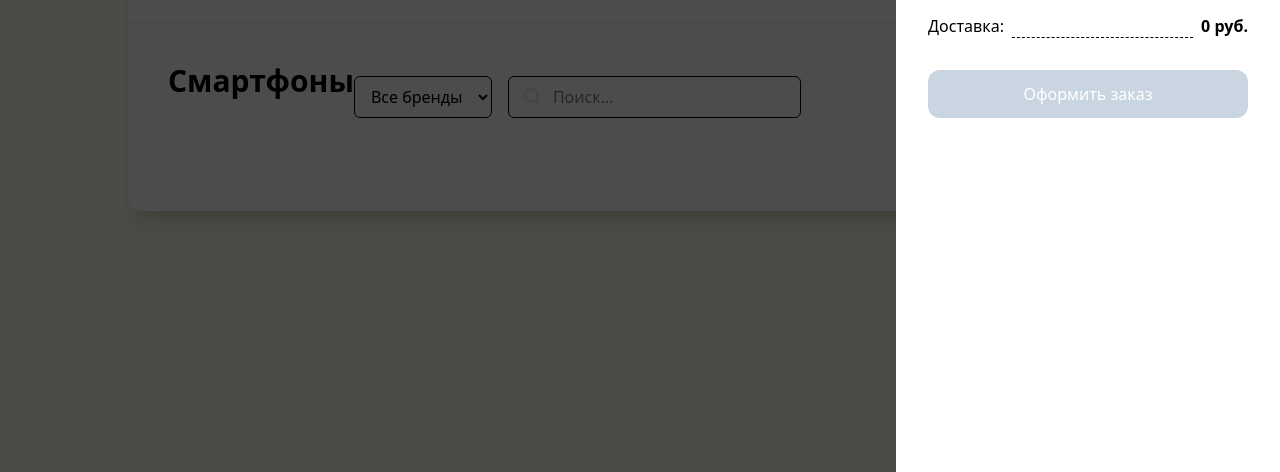
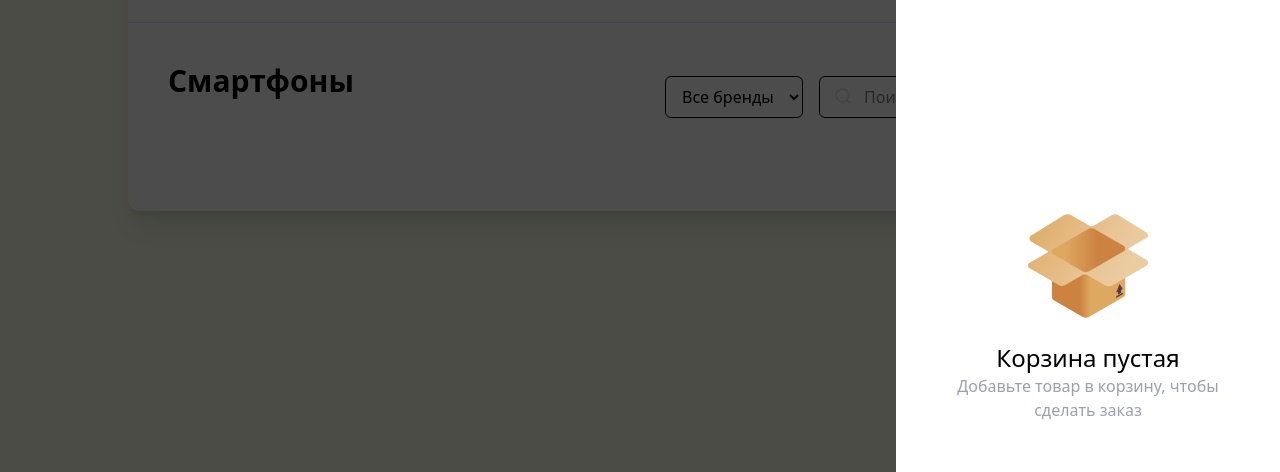
Before and after one commit to LordMontroz/vue-shop, a Vue app: page / in a window 1280 px wide. Both pictures are taken after a click on the item "0 руб.". Shown: the part 150-622 px from the top of the page. Built offline with nearby package versions, Linux system fonts and the light colour scheme; no server answers.

Commit message:
feat: доработана корзина, добавлен localStorage и авто-анимации

```diff
--- a/package.json
+++ b/package.json
@@ -14,6 +14,7 @@
     "format": "prettier --write src/"
   },
   "dependencies": {
+    "@formkit/auto-animate": "^0.9.0",
     "@tailwindcss/vite": "^4.1.17",
     "axios": "^1.13.2",
     "pinia": "^3.0.3",
--- a/src/App.vue
+++ b/src/App.vue
@@ -7,6 +7,8 @@ import axios from 'axios'
 import AppHeader from './components/Header/Header.vue'
 import CardList from './components/Card/CardList.vue'
 import Drawer from './components/Cart/Drawer.vue'
+
+//и еще такой момент, когда мы нажимаем оформить заказ, корзина еще открытая
 
 /**
  * Список товаров, загружаемых с API.
@@ -40,6 +42,24 @@ const items = ref([])
 
 //это у нас массив cart в нем у нас будет храниться список наших товаров в корзине
 const cart = ref([])
+
+// Восстанавливаем корзину из localStorage при загрузке
+const savedCart = localStorage.getItem('cart')
+if (savedCart) {
+  try {
+    cart.value = JSON.parse(savedCart)
+  } catch (e) {
+    console.log('Ошибка загрузки корзины:', e)
+  }
+}
+
+watch(
+  cart,
+  (newCart) => {
+    localStorage.setItem('cart', JSON.stringify(newCart))
+  },
+  { deep: true },
+)
 
 const isCreatingOrder = ref(false)
 
@@ -273,6 +293,12 @@ const fetchItems = async () => {
       isAdded: false,
     }))
 
+    // 👉 ВОССТАНАВЛИВАЕМ isAdded ДЛЯ ТОВАРОВ, КОТОРЫЕ В КОРЗИНЕ
+    items.value = items.value.map((item) => ({
+      ...item,
+      isAdded: cart.value.some((cartItem) => cartItem.id === item.id),
+    }))
+
     await fetchFavorites()
   } catch (e) {
     console.log(e)
@@ -308,13 +334,6 @@ onMounted(async () => {
  */
 watch(() => [filters.brand, filters.searchQuery], fetchItems)
 
-// watch(cart, () => {
-//   items.value = items.value.map((item) => ({
-//     ...item,
-//     isAdded: false,
-//   }))
-// })
-
 provide('cart', { cart, closeDrawer, openDrawer, toggleCart })
 </script>
 
@@ -328,7 +347,7 @@ provide('cart', { cart, closeDrawer, openDrawer, toggleCart })
   <div class="bg-white w-4/5 m-auto rounded-xl shadow-xl mt-14">
     <app-header :total-price="totalPrice" @open-drawer="openDrawer" />
     <div class="p-10">
-      <div class="flex items-center">
+      <div class="flex justify-between items-center">
         <h2 class="text-3xl font-bold mb-8">Смартфоны</h2>
 
         <div class="flex gap-4">
--- a/src/components/Cart/Drawer.vue
+++ b/src/components/Cart/Drawer.vue
@@ -1,6 +1,7 @@
 <script setup>
 import DrawerHead from './DrawerHeader.vue'
 import CartListItem from './CartList.vue'
+import InfoBlock from './InfoBlock.vue'
 
 const emit = defineEmits(['createOrder'])
 
@@ -14,8 +15,16 @@ defineProps({
   <div class="fixed top-0 left-0 h-full w-full bg-black z-10 opacity-70"></div>
   <div class="bg-white w-96 h-full fixed right-0 top-0 z-20 p-8">
     <drawer-head />
+    <div v-if="!totalPrice" class="flex h-full items-center">
+      <info-block
+        title="Корзина пустая"
+        description="Добавьте товар в корзину, чтобы сделать заказ"
+        image-url="/package-icon.png"
+      />
+    </div>
+
+    <div v-else>
       <cart-list-item />
-
       <div class="flex flex-col gap-4 mt-7">
         <div class="flex gap-2">
           <span>Итого:</span>
@@ -37,4 +46,5 @@ defineProps({
         </button>
       </div>
     </div>
+  </div>
 </template>
--- a/src/components/Cart/InfoBlock.vue
+++ b/src/components/Cart/InfoBlock.vue
@@ -0,0 +1,15 @@
+<script setup>
+defineProps({
+  title: String,
+  description: String,
+  imageUrl: String,
+})
+</script>
+
+<template>
+  <div class="flex flex-col items-center text-center w-72 mx-auto">
+    <img height="120" width="120" :src="imageUrl" alt="info image" />
+    <h2 class="mt-4 text-2xl">{{ title }}</h2>
+    <p class="text-gray-400">{{ description }}</p>
+  </div>
+</template>
--- a/src/main.js
+++ b/src/main.js
@@ -1,11 +1,12 @@
 import './assets/main.css'
 
 import { createApp } from 'vue'
+import autoAnimatePlugin from '@formkit/auto-animate/vue'
 import { createPinia } from 'pinia'
 import App from './App.vue'
 
 const app = createApp(App)
 
 app.use(createPinia())
-
+app.use(autoAnimatePlugin)
 app.mount('#app')
```
Also changed, not shown: 1 other file (tests, documents, lock files or other folders). Lines whose indentation alone changed are shown as unchanged.
